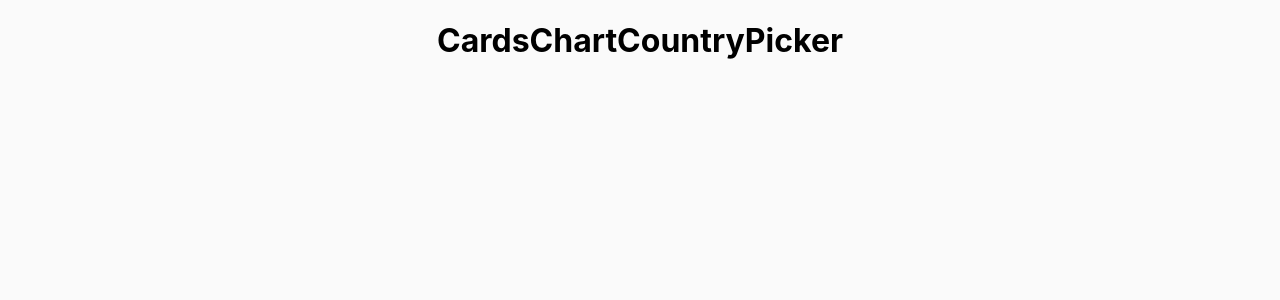
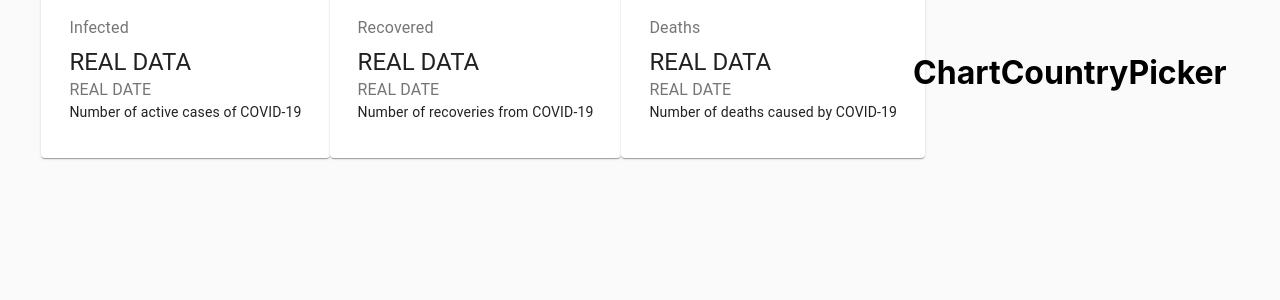
Before and after one commit to Dorota1997/reactJS-covid-tracker, a React (Create React App) app: page / in a window 1280 px wide. Shown: the top 300 px of the page. Built offline with nearby package versions, Linux system fonts and the light colour scheme; no server answers.

Commit message:
Display data in App

```diff
--- a/src/App.js
+++ b/src/App.js
@@ -1,16 +1,29 @@
 import React from 'react';
 import './App.css';
 import { Cards, Chart, CountryPicker } from './components';
+import { fetchData } from './api';
 
+class App extends React.Component {
+  state = {
+    data: {},
+  }
 
-function App() {
+  async componentDidMount() {
+    const data = await fetchData();
+    console.log(data);
+  }
+
+  render() {
+    const { data } = this.state;
+
     return (
       <div className="container">
-      <Cards />
+        <Cards data={data} />
         <Chart />
         <CountryPicker />
       </div>
     );
   }
+}
 
 export default App;
--- a/src/components/Cards/Cards.jsx
+++ b/src/components/Cards/Cards.jsx
@@ -1,8 +1,39 @@
 import React from 'react';
+import { Card, CardContent, Typography, Grid } from '@material-ui/core';
+import styles from './Cards.module.css';
 
-const Cards = () => {
+const Cards = (props) => {
+    console.log(props);
+
     return (
-        <h1>Cards</h1>
+        <div className={styles.container}>
+            <Grid container spacing={3} justify="center">
+                <Grid item component={Card}>
+                    <CardContent>
+                        <Typography color="textSecondary" gutterBottom>Infected</Typography>
+                        <Typography variant="h5">REAL DATA</Typography>
+                        <Typography color="textSecondary">REAL DATE</Typography>
+                        <Typography variant="body2">Number of active cases of COVID-19</Typography>
+                    </CardContent>
+                </Grid>
+                <Grid item component={Card}>
+                    <CardContent>
+                        <Typography color="textSecondary" gutterBottom>Recovered</Typography>
+                        <Typography variant="h5">REAL DATA</Typography>
+                        <Typography color="textSecondary">REAL DATE</Typography>
+                        <Typography variant="body2">Number of recoveries from COVID-19</Typography>
+                    </CardContent>
+                </Grid>
+                <Grid item component={Card}>
+                    <CardContent>
+                        <Typography color="textSecondary" gutterBottom>Deaths</Typography>
+                        <Typography variant="h5">REAL DATA</Typography>
+                        <Typography color="textSecondary">REAL DATE</Typography>
+                        <Typography variant="body2">Number of deaths caused by COVID-19</Typography>
+                    </CardContent>
+                </Grid>
+            </Grid>
+        </div>
     )
 }
 
```
Lines whose indentation alone changed are shown as unchanged.
